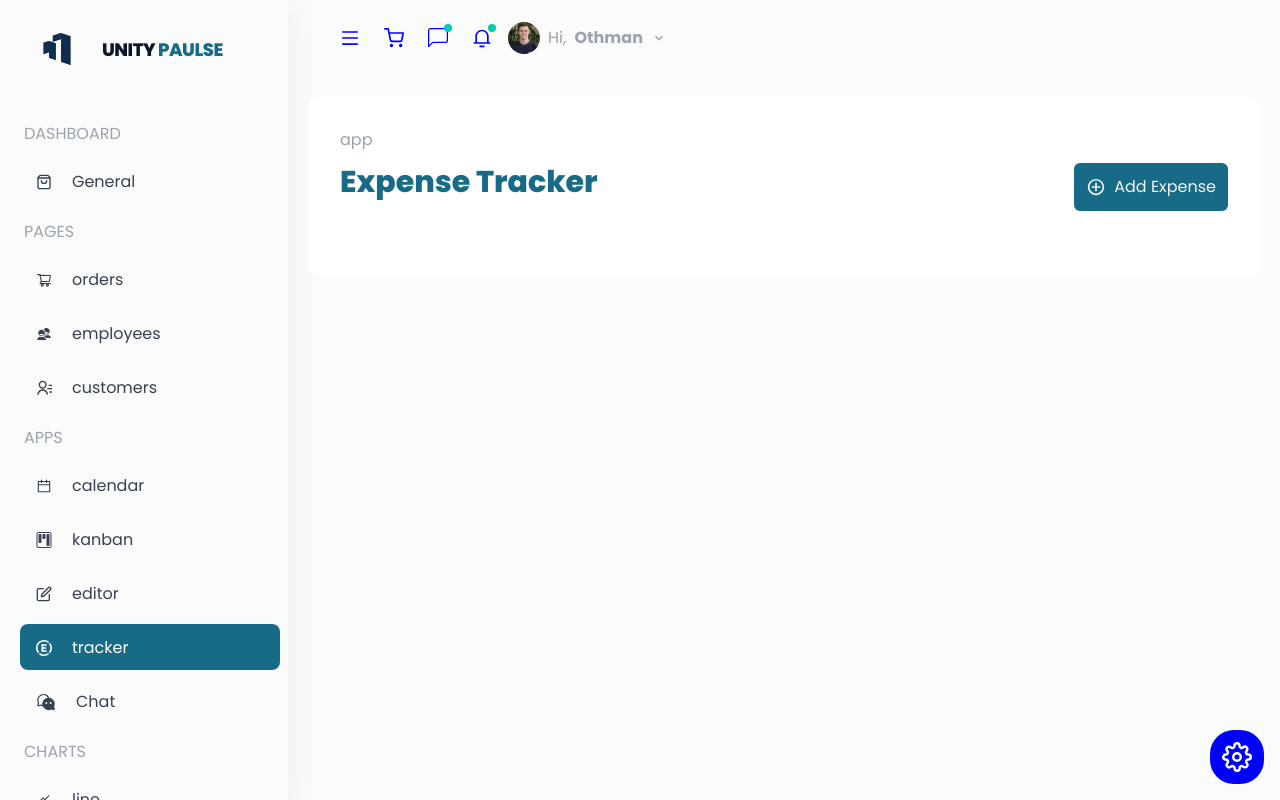
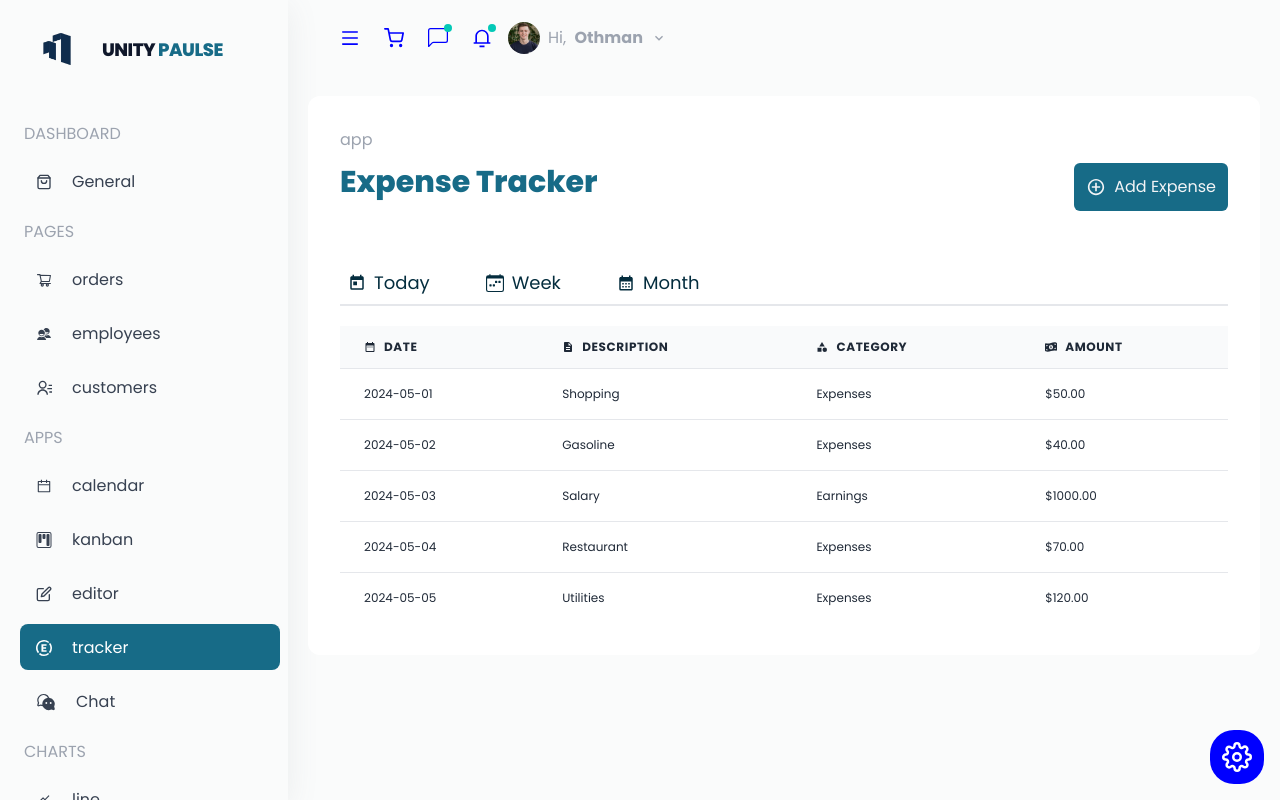
Before and after one commit to OthmanGh/UNITEYPULSE, a React (Vite) app in the folder frontend/: page /dashboard/tracker in a window 1280 px wide. Built offline with nearby package versions, Linux system fonts and the light colour scheme.

Commit message:
<Frontend> - create expenses table

```diff
--- a/frontend/src/constants/index.tsx
+++ b/frontend/src/constants/index.tsx
@@ -6,7 +6,7 @@ import { IoMdContacts } from 'react-icons/io';
 import { RiContactsLine, RiStockLine } from 'react-icons/ri';
 import { BiColorFill } from 'react-icons/bi';
 import { GiLouvrePyramid } from 'react-icons/gi';
-import { Currency } from '../utils/icons';
+import { Currency, MonthIcon, TodayIcon, WeekIcon } from '../utils/icons';
 import { MdOutlineSupervisorAccount } from 'react-icons/md';
 import { HiOutlineRefresh } from 'react-icons/hi';
 import { SiExpensify } from 'react-icons/si';
@@ -294,3 +294,53 @@ export const ecomPieChartData = [
   { x: '2020', y: 18, text: '25%' },
   { x: '2021', y: 18, text: '25%' },
 ];
+
+export const expenseHistory = [
+  {
+    time: 'Today',
+    Icon: <TodayIcon />,
+  },
+
+  {
+    time: 'Week',
+    Icon: <WeekIcon />,
+  },
+
+  {
+    time: 'Month',
+    Icon: <MonthIcon />,
+  },
+];
+
+export const tableExpenseData = [
+  {
+    date: '2024-05-01',
+    description: 'Shopping',
+    category: 'Expenses',
+    amount: '$50.00',
+  },
+  {
+    date: '2024-05-02',
+    description: 'Gasoline',
+    category: 'Expenses',
+    amount: '$40.00',
+  },
+  {
+    date: '2024-05-03',
+    description: 'Salary',
+    category: 'Earnings',
+    amount: '$1000.00',
+  },
+  {
+    date: '2024-05-04',
+    description: 'Restaurant',
+    category: 'Expenses',
+    amount: '$70.00',
+  },
+  {
+    date: '2024-05-05',
+    description: 'Utilities',
+    category: 'Expenses',
+    amount: '$120.00',
+  },
+];
--- a/frontend/src/pages/Dashboard/pages/ExpenseTracker/ExpenseTracker.tsx
+++ b/frontend/src/pages/Dashboard/pages/ExpenseTracker/ExpenseTracker.tsx
@@ -1,8 +1,12 @@
 import styles from '../../../../components';
 import Header from '../../components/Header';
-import { AddIcon } from '../../../../utils/icons';
+import { AddIcon, AmountIcon, CategoryIcon, DateIcon, DescriptionIcon } from '../../../../utils/icons';
+import { expenseHistory } from '../../../../constants';
+import { tableExpenseData } from '../../../../constants';
+import { useState } from 'react';
 
 const ExpenseTracker = () => {
+  const [active, setActive] = useState(true);
   return (
     <section className={styles.dashboardSection}>
       <div className="flex flex-col  xs:flex-row items-center justify-between">
@@ -12,6 +16,63 @@ const ExpenseTracker = () => {
           Add Expense
         </button>
       </div>
+
+      <div>
+        <div className="flex gap-10 text-dark mt-4 text-lg border-b-2">
+          {expenseHistory.map((t) => (
+            <p className="flex items-center gap-2 p-2">
+              {t.Icon}
+              <span>{t.time}</span>
+            </p>
+          ))}
+        </div>
+
+        <div className="overflow-x-auto mt-5 ">
+          <table className="min-w-full divide-y divide-gray-200 text-sm">
+            <thead className="bg-gray-50 dark:bg-gray-800">
+              <tr>
+                <th scope="col" className="px-6 py-3 text-left text-gray-800 uppercase tracking-wider">
+                  <div className="flex items-center gap-2">
+                    <DateIcon />
+                    <span>Date</span>
+                  </div>
+                </th>
+
+                <th scope="col" className="px-6 py-3 text-left text-gray-800 uppercase tracking-wider">
+                  <div className="flex gap-2 items-center">
+                    <DescriptionIcon />
+                    <span>Description</span>
+                  </div>
+                </th>
+
+                <th scope="col" className="px-6 py-3 text-left  text-gray-800 uppercase tracking-wider ">
+                  <div className="flex items-center gap-2">
+                    <CategoryIcon />
+                    <span>Category</span>
+                  </div>
+                </th>
+
+                <th scope="col" className="px-6 py-3 text-left  text-gray-800 uppercase tracking-wider ">
+                  <div className="flex items-center gap-2">
+                    <AmountIcon />
+                    <span>Amount</span>
+                  </div>
+                </th>
+              </tr>
+            </thead>
+            <tbody className="bg-white divide-y divide-gray-200 dark:bg-secondary-dark-bg dark:text-gray-200">
+              {tableExpenseData.map((item, index) => (
+                <tr key={index}>
+                  <td className="px-6 py-4 whitespace-nowrap">{item.date}</td>
+                  <td className="px-6 py-4 whitespace-nowrap">{item.description}</td>
+                  <td className="px-6 py-4 whitespace-nowrap">{item.category}</td>
+                  <td className="px-6 py-4 whitespace-nowrap">{item.amount}</td>
+                </tr>
+              ))}
+            </tbody>
+          </table>
+        </div>
+      </div>
     </section>
   );
 };
--- a/frontend/src/utils/icons.ts
+++ b/frontend/src/utils/icons.ts
@@ -11,9 +11,16 @@ import { IoMdClose } from 'react-icons/io';
 import { IoMdAdd } from 'react-icons/io';
 import { MdAddBox } from 'react-icons/md';
 import { IoMdAddCircleOutline } from 'react-icons/io';
-
+import { MdToday } from 'react-icons/md';
+import { BsCalendarWeek } from 'react-icons/bs';
+import { MdCalendarMonth } from 'react-icons/md';
 import LogoImg from './../assets/Logo.png';
 import { FaRegTrashAlt } from 'react-icons/fa';
+import { MdDateRange } from 'react-icons/md';
+import { MdCategory } from 'react-icons/md';
+import { MdDescription } from 'react-icons/md';
+import { FaMoneyBill1Wave } from 'react-icons/fa6';
+import { RiAccountPinCircleFill } from 'react-icons/ri';
 
 export const Menu = CgMenuRight;
 export const Close = IoCloseSharp;
@@ -28,3 +35,11 @@ export const CloseIcon = IoMdClose;
 export const Logo = LogoImg;
 export const AddIcon = IoMdAddCircleOutline;
 export const TrashIcon = FaRegTrashAlt;
+export const TodayIcon = MdToday;
+export const WeekIcon = BsCalendarWeek;
+export const MonthIcon = MdCalendarMonth;
+export const DateIcon = MdDateRange;
+export const DescriptionIcon = MdDescription;
+export const AmountIcon = FaMoneyBill1Wave;
+export const AccountIcon = RiAccountPinCircleFill;
+export const CategoryIcon = MdCategory;
```
